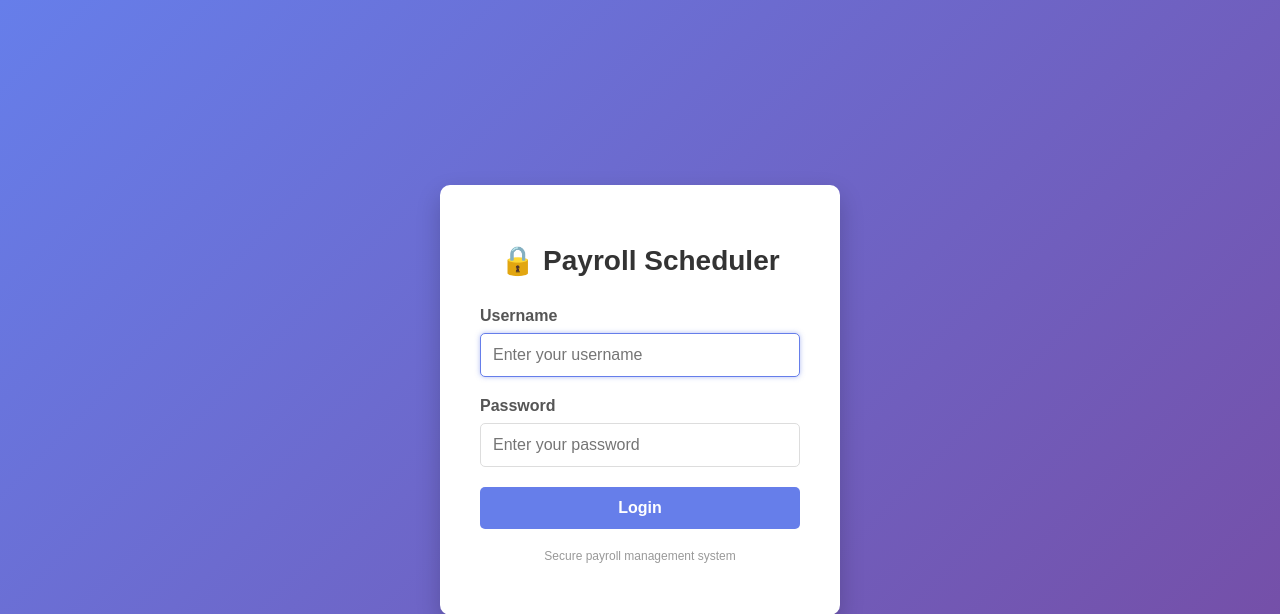
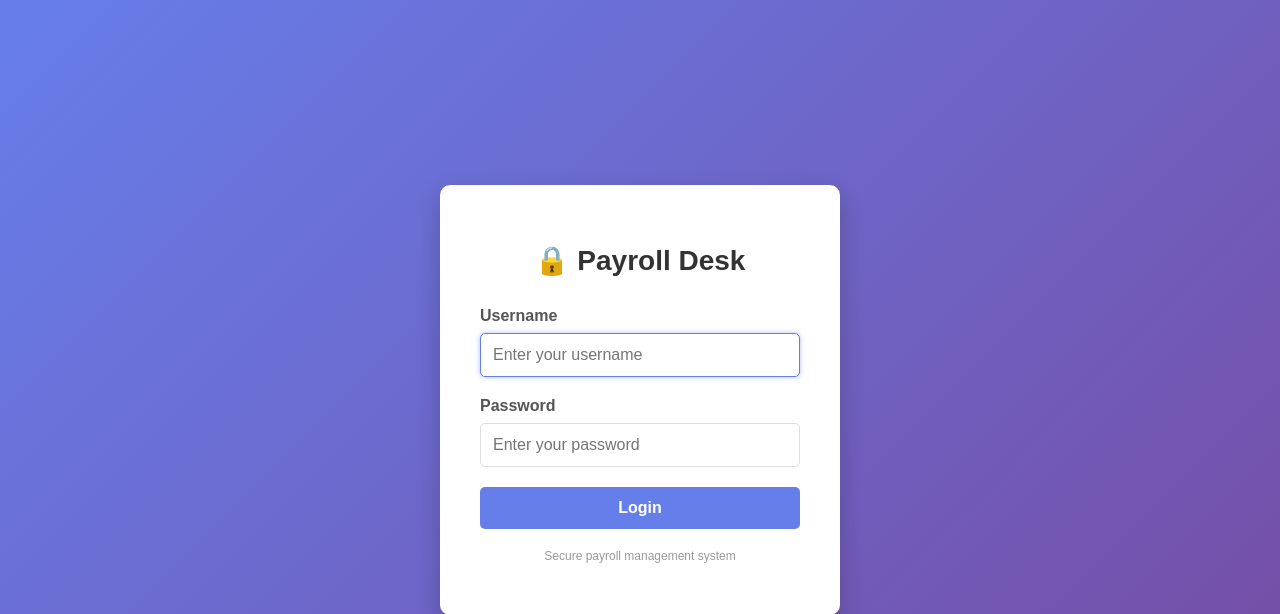
Before and after one commit to Axidify/PayrollSystem, a FastAPI app: page /login in a window 1280 px wide. Shown: the top 614 px of the page. Run offline with FastAPI, Linux system fonts and the light colour scheme.

Commit message:
chore: change login page title from Payroll Scheduler to Payroll Desk

```diff
--- a/app/templates/auth/login.html
+++ b/app/templates/auth/login.html
@@ -3,7 +3,7 @@
 <head>
     <meta charset="UTF-8">
     <meta name="viewport" content="width=device-width, initial-scale=1.0">
-    <title>Payroll Scheduler - Login</title>
+    <title>Payroll Desk - Login</title>
     <link rel="stylesheet" href="/static/css/styles.css">
     <style>
         body {
@@ -95,7 +95,7 @@
 </head>
 <body>
     <div class="login-container">
-        <h1>🔒 Payroll Scheduler</h1>
+        <h1>🔒 Payroll Desk</h1>
 
         {% if error %}
         <div class="error-message">{{ error }}</div>
```
